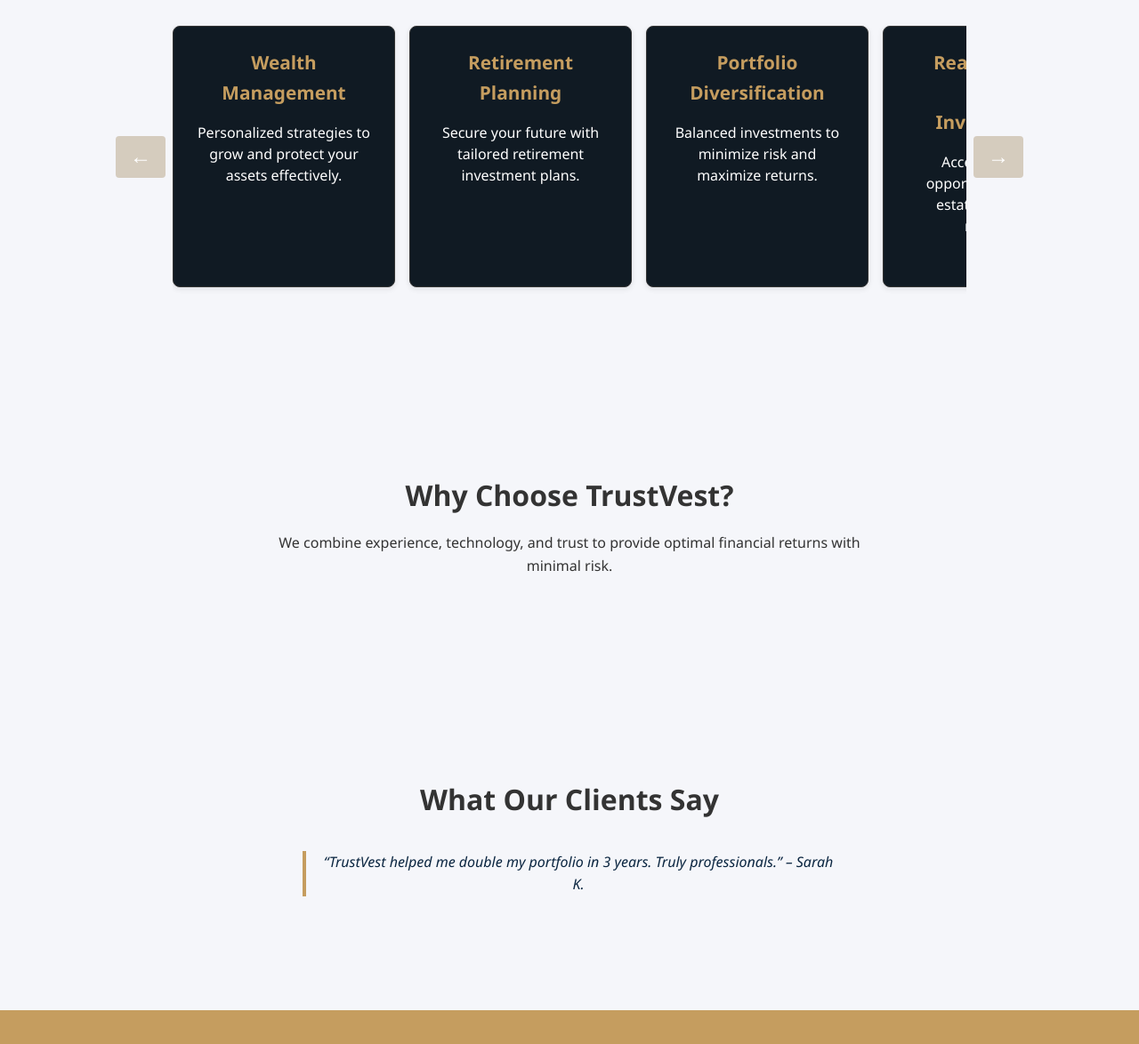
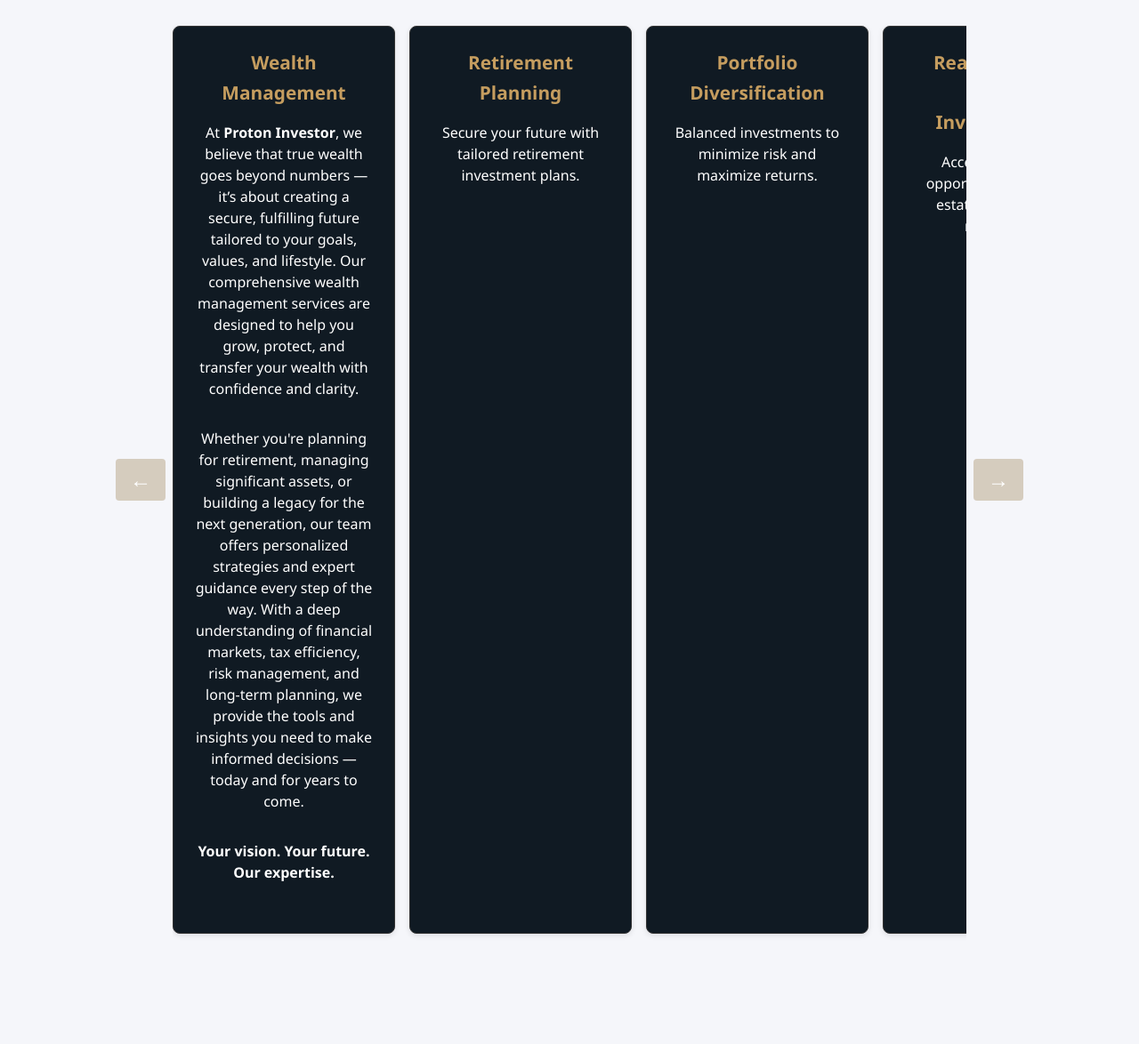
Before and after one commit to Proton-invest/Uk, a plain HTML site: page index.html in a window 1280 px wide. Shown: the part 556-1730 px from the top of the page at 89% size. Drawn offline with Linux system fonts and the light colour scheme; a script that the page names is missing.

Commit message:
Update index.html

```diff
--- a/index.html
+++ b/index.html
@@ -64,7 +64,12 @@
       <div class="carousel" id="investmentCarousel">
         <div class="service-box">
           <h3>Wealth Management</h3>
-          <p>Personalized strategies to grow and protect your assets effectively.</p>
+          <p>At <strong>Proton Investor</strong>, we believe that true wealth goes beyond numbers — it’s about creating a secure, fulfilling future tailored to your goals, values, and lifestyle. Our comprehensive wealth management services are designed to help you grow, protect, and transfer your wealth with confidence and clarity.</p>
+          <p> Whether you're planning for retirement, managing significant assets, or building a legacy for the next generation, our team offers personalized strategies and expert guidance every step of the way. With a deep understanding of financial markets, tax efficiency, risk management, and long-term planning, we provide the tools and insights you need to make informed decisions — today and for years to come.
+    </p>
+    <p>
+      <strong>Your vision. Your future. Our expertise.</strong>
+    </p>
         </div>
         <div class="service-box">
           <h3>Retirement Planning</h3>
```
